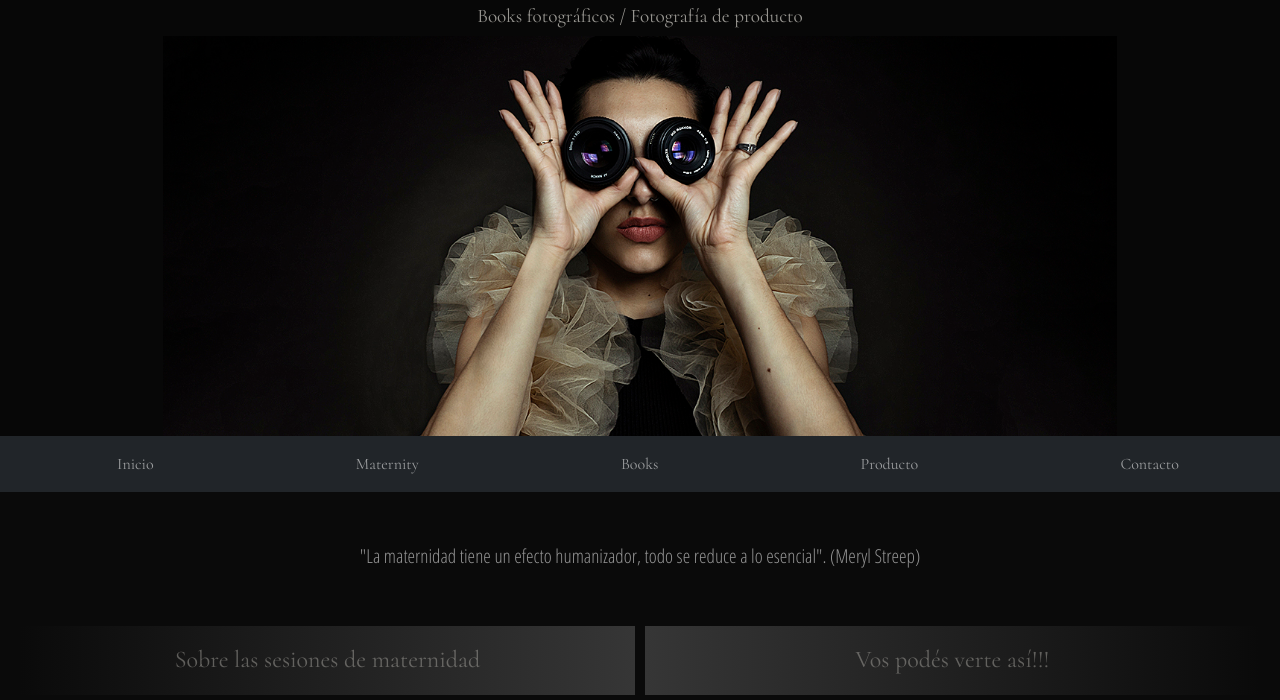
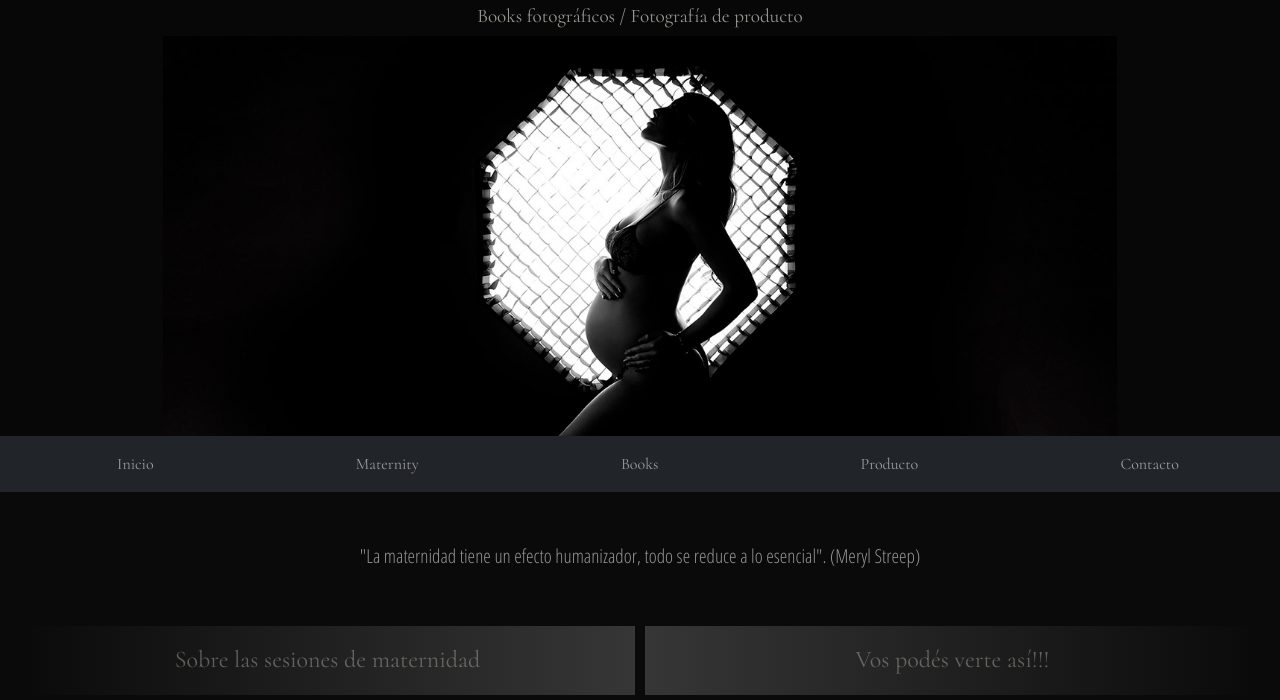
Before and after one commit to KellerRoberto/proyecto2, a website: page maternity.html in a window 1280 px wide. Shown: the part 71-771 px from the top of the page. Drawn offline with nearby package versions, Linux system fonts and the light colour scheme.

Commit message:
agregado de foto encabezado distintiva en cada página

```diff
--- a/maternity.html
+++ b/maternity.html
@@ -21,7 +21,7 @@
     <div class="encabezado">
         <h1 class="encabezado__h1" >Robert Keller PH</h1>
         <h2 class="encabezado__h2" >Books fotográficos / Fotografía de producto</h2>
-        <img class="fotoEncabezado" src="img/fotoEncabezado.jpg" alt="">
+        <img class="fotoEncabezado" src="img/fotoEncabezadoMaternity.jpg" alt="">
     </div>
 
 
```
Also changed, not shown: books.html (+1 -1 lines), index.html (+1 -1 lines), producto.html (+1 -1 lines), img/fotoEncabezadoBooks.jpg (added), img/fotoEncabezadoIndex.jpg (renamed from img/fotoEncabezado.jpg), img/fotoEncabezadoMaternity.jpg (added), img/fotoEncabezadoProducto.jpg (added).
